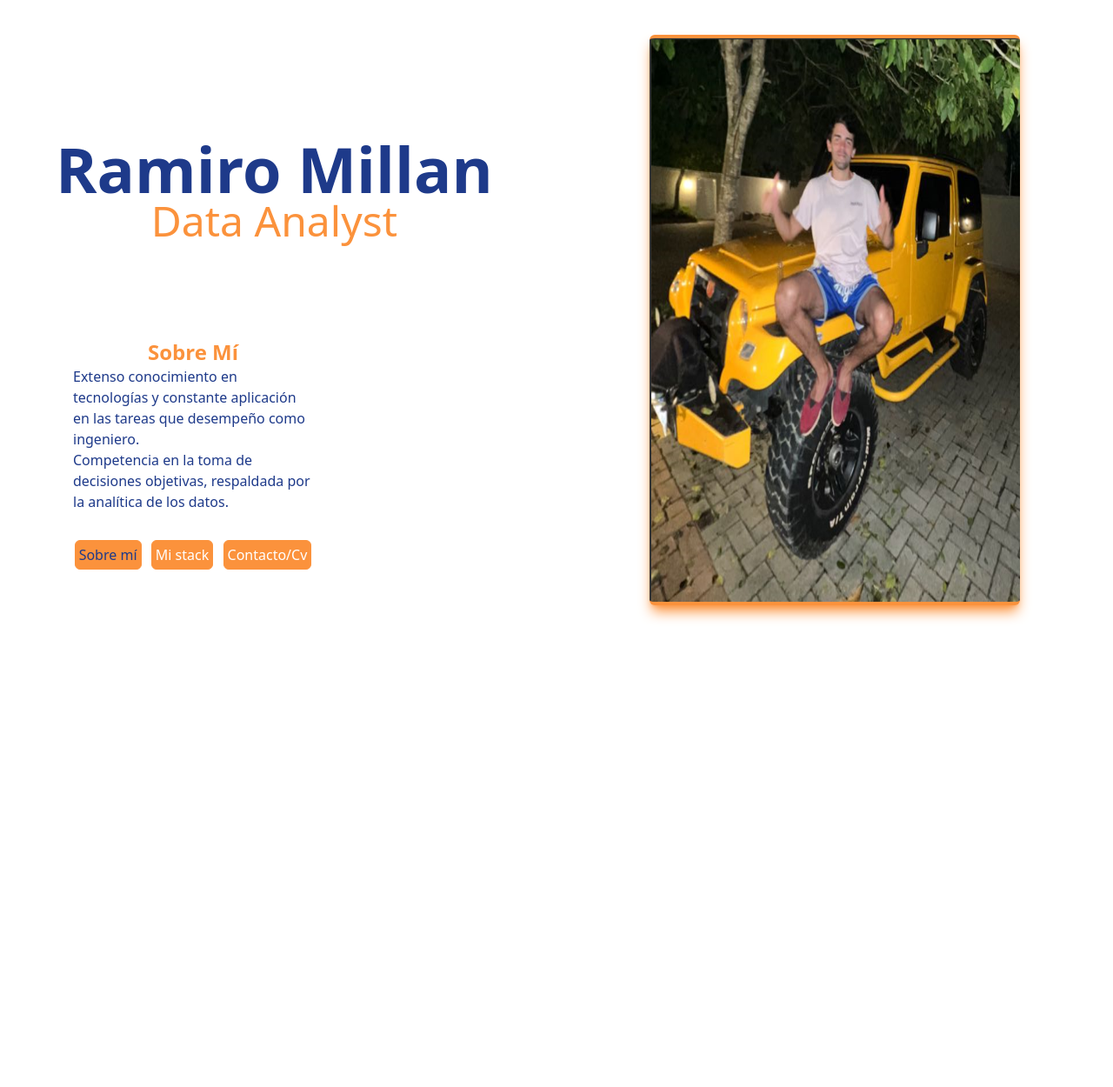
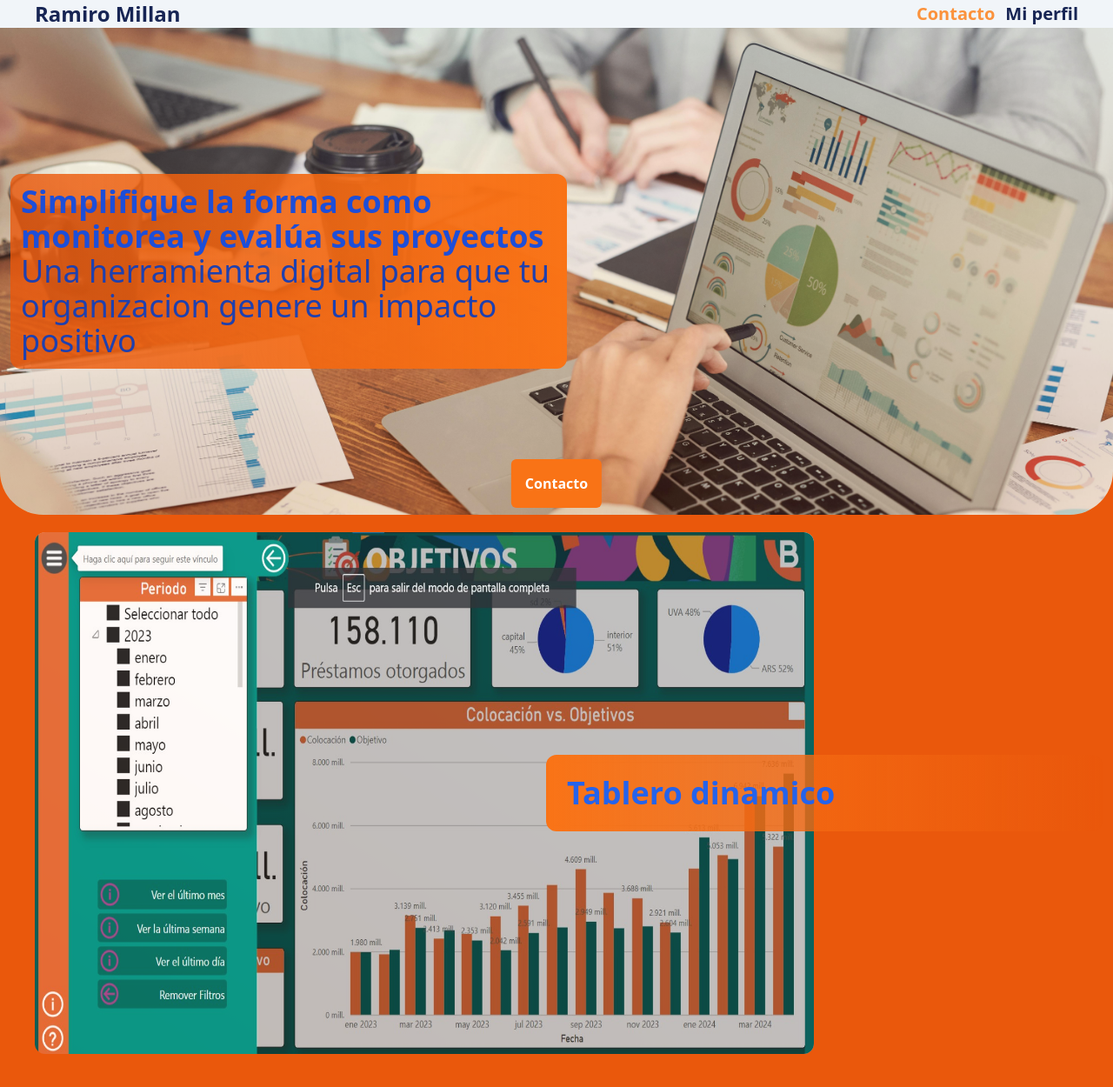
Before and after one commit to GermanGab1781/RamiroMillan-Page, a React (Create React App) app: page / in a window 1280 px wide. Shown: the top 1250 px of the page at 87% size. Before the commit the page ends 800 px from the top, so only its background shows below. Built offline with nearby package versions, Linux system fonts and the light colour scheme.

Commit message:
Added image examples

```diff
--- a/src/App.jsx
+++ b/src/App.jsx
@@ -10,8 +10,8 @@ function App() {
   return (
     <BrowserRouter>
       <Routes>
-        <Route path="/tablero" element={<Home/>}/>
-        <Route path="/" element={<Profile/>}/>
+        <Route path="/" element={<Home/>}/>
+        <Route path="/perfil" element={<Profile/>}/>
       </Routes>
     </BrowserRouter>
   );
--- a/src/components/ContactIcon.jsx
+++ b/src/components/ContactIcon.jsx
@@ -4,7 +4,7 @@ const ContactIcon = ({img,link,name}) => {
   return (
     <a href={link} className="relative m-auto group mb-8" target="_blank" rel="noreferrer">
       <img className="h-16 w-16 group-hover:scale-110 transition-all" src={img} alt="React Icon"/>
-      <span className="absolute text-md -bottom-6 left-1/2 -translate-x-1/2 whitespace-nowrap text-white">{name}</span>
+      <span className="absolute text-md -bottom-6 left-1/2 -translate-x-1/2 whitespace-nowrap text-black font-semibold">{name}</span>
     </a>
   );
 }
--- a/src/components/Navbar.jsx
+++ b/src/components/Navbar.jsx
@@ -10,12 +10,12 @@ export default function Navbar() {
       transition={{ duration: 0.3 }}
       className="flex md:px-10 p-2 md:p-0 place-items-center justify-between top-0 z-20 h-fit bg-slate-100 text-slate-400"
     >
-      <Link to="/" className="md:text-2xl text-xl text-blue-950 font-bold text-center">
+      <Link to="/perfil" className="md:text-2xl text-xl text-blue-950 font-bold text-center">
         Ramiro Millan
       </Link>
       <span className="flex gap-x-3 place-items-center md:text-xl text-md">
-        <a className="font-bold text-orange-400" href="mailto:ramirogmillan@gmail.com ">Contacto</a>
-        <Link to="/" className="font-bold text-blue-950">
+        <a className="font-bold text-orange-400" href="mailto:ramirogmillan@gmail.com">Contacto</a>
+        <Link to="/perfil" className="font-bold text-blue-950">
           Mi perfil
         </Link>
       </span>
--- a/src/pages/Home.jsx
+++ b/src/pages/Home.jsx
@@ -2,6 +2,8 @@ import React from "react";
 import landingImg from "../media/DataPC.jpg";
 import Navbar from "../components/Navbar";
 import { motion } from "framer-motion";
+import ExampleImg1 from "../media/Ejemplo1.jpg";
+import ExampleImg2 from "../media/Ejemplo2.jpg";
 
 export default function Home() {
   return (
@@ -9,13 +11,16 @@ export default function Home() {
       initial={{ opacity: 0 }}
       animate={{ opacity: 1 }}
       transition={{ duration: 0.3 }}
-      className="bg-slate-100"
+      className="bg-orange-600 pb-10"
     >
       <Navbar />
-      {/* Landing section */}
-      <section className="flex relative">
-        <div className="absolute z-10 md:top-1/2 top-1/4 md:left-3 left-1/2 transform rounded-xl md:-translate-y-1/2 -translate-y-auto md:-translate-x-0 -translate-x-1/2  md:text-4xl text-2xl md:w-1/2 w-[85%] md:text-start text-center p-3 bg-gradient-to-r from-gray-100 to-orange-500 ">
-          <div className="font-bold text-blue-900">
+      {/* Presentation */}
+      <section className="flex relative mb-5">
+        <div
+          className="absolute  z-10 md:top-1/2 top-1/4 md:left-3 left-1/2 transform rounded-xl md:-translate-y-1/2 -translate-y-auto md:-translate-x-0 -translate-x-1/2  md:text-4xl text-2xl md:w-1/2 w-[85%] md:text-start text-center p-3
+        bg-gradient-to-r from-transparent  to-orange-500 bg-orange-600 bg-opacity-80"
+        >
+          <div className="font-bold text-blue-700">
             Simplifique la forma como monitorea y evalúa sus proyectos
           </div>
           <div className="text-blue-800">
@@ -25,19 +30,50 @@ export default function Home() {
         </div>
         <a
           href="mailto:ramirogmillan@gmail.com "
-          className="absolute z-10 bottom-2 left-1/2 transform -translate-x-1/2 rounded-md p-4 bg-orange-400 text-white font-bold"
+          className="absolute z-10 bottom-2 left-1/2 transform -translate-x-1/2 rounded-md p-4 bg-orange-500 text-white text-md font-bold"
         >
           Contacto
         </a>
-        <span className="bg-gradient-to-b from-slate-100 to-orange-500">
+        <span className="bg-gradient-to-b from-slate-100 to-orange-500 rounded-b-[50px]">
           <img
-            className="opacity-85 md:h-auto h-[75vh]"
+            className="opacity-85 md:h-auto h-[75vh] rounded-b-[50px]"
             alt="Gente Trabajando con un tablero de información en su notebook"
             src={landingImg}
           />
         </span>
       </section>
-      {/*  */}
+      {/* App Example1 */}
+      <section className="relative flex ">
+        <span className="bg-gradient-to-bl from-slate-100 to-transparent ml-10 rounded-xl">
+          <img
+            className="opacity-95 w-[70vw] h-[75vh] rounded-xl"
+            alt="Tipos de filtraciones de los datos en el tablero"
+            src={ExampleImg2}
+          />
+        </span>
+        <div
+          className="absolute z-10 md:top-1/2 top-1/4 md:right-3 right-1/2 transform rounded-xl md:-translate-y-1/2 -translate-y-auto md:-translate-x-0 -translate-x-1/2  md:text-4xl text-2xl md:w-1/2 w-[85%] md:text-start text-center p-6
+        bg-gradient-to-l  from-transparent  to-orange-500 bg-orange-600 bg-opacity-60 "
+        >
+          <div className="font-bold text-blue-600">Tablero dinamico</div>
+        </div>
+      </section>
+      {/* App Example 2 */}
+      <section className="relative flex place-content-end mt-10">
+        <span className="bg-gradient-to-tl from-slate-100 to-transparent mr-10 rounded-xl">
+          <img
+            className="opacity-95 w-[70vw] h-[75vh] rounded-xl "
+            alt="Vista principal del tablero"
+            src={ExampleImg1}
+          />
+        </span>
+        <div
+          className="absolute z-10 md:top-1/2 top-1/4 md:left-3  left-1/2 transform rounded-xl md:-translate-y-1/2 -translate-y-auto md:-translate-x-0 -translate-x-1/2  md:text-4xl text-2xl md:w-1/2 w-[85%] md:text-end text-center p-6
+        bg-gradient-to-r from-transparent  to-orange-500 bg-orange-600 bg-opacity-60 "
+        >
+          <div className="font-bold text-blue-600">Vista principal</div>
+        </div>
+      </section>
     </motion.div>
   );
 }
--- a/src/pages/Profile.jsx
+++ b/src/pages/Profile.jsx
@@ -1,7 +1,6 @@
 import { motion } from "framer-motion";
 import Perfil from "../media/Perfil.png";
 import Email from "../media/Email.png";
-import GithubContact from "../media/GithubContact.png";
 import Linkedin from "../media/Linkedin.png";
 import Resume from "../media/Resume.png";
 import ContactIcon from "../components/ContactIcon";
@@ -116,26 +115,26 @@ export default function Profile() {
           >
             <div className="flex flex-col text-start my-auto">
               <div className="flex flex-row mt-10 gap-x-3">
-                <ContactIcon
+                {/* <ContactIcon
                   link={"https://github.com/GermanGab1781"}
                   name="Github"
                   img={GithubContact}
-                />
+                /> */}
                 <ContactIcon
                   link={
-                    "https://drive.google.com/drive/folders/1mYA43BqnqKkW0BNrH9wuLwdnhcs66qZ3?usp=sharing"
+                    "https://drive.google.com/drive/u/1/folders/16vPSh9e_YwbFXiS0QpHtqnPGB5dZAK8E"
                   }
                   name="Resume"
                   img={Resume}
                 />
                 <ContactIcon
-                  link={"mailto:germangabriel1998@gmail.com"}
+                  link={"mailto:ramirogmillan@gmail.com"}
                   name="Email"
                   img={Email}
                 />
                 <ContactIcon
                   link={
-                    "https://www.linkedin.com/in/germ%C3%A1n-gabriel-9b3b1a160/"
+                    "https://www.linkedin.com/in/ramirogmillan/"
                   }
                   name="Linkedin"
                   img={Linkedin}
```
Also changed, not shown: src/media/Ejemplo1.jpg (added), src/media/Ejemplo2.jpg (added).
